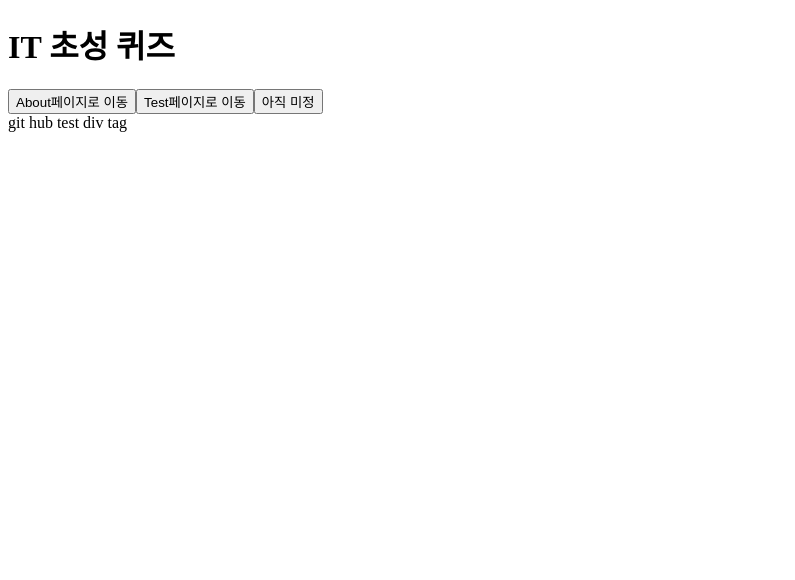
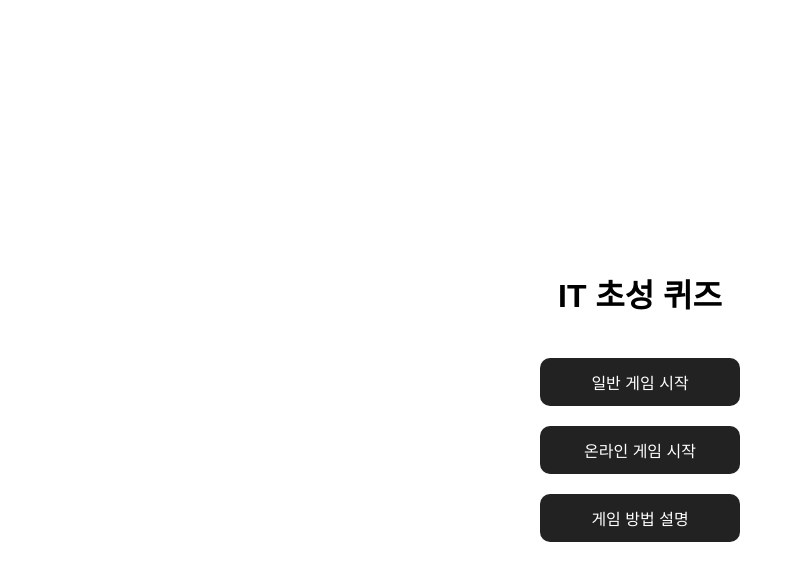
Before and after one commit to ssnwmman/my-fullstack-app, a React (Vite) app in the folder frontend/frontend/: page / in a window 1280 px wide. Shown: the top 580 px of the page, without its empty margins (0-795 px from the left). Built offline with nearby package versions, Linux system fonts and the light colour scheme.

Commit message:
css add vision

```diff
--- a/frontend/frontend/src/pages/Home.tsx
+++ b/frontend/frontend/src/pages/Home.tsx
@@ -1,5 +1,6 @@
 import React from 'react';
 import { useNavigate } from 'react-router-dom';
+import './pagecss/Home.css'
 
 const Home: React.FC = () => {
   const navigate = useNavigate();
@@ -17,10 +18,9 @@ const Home: React.FC = () => {
   return (
     <div className='container'>
       <h1>IT 초성 퀴즈</h1>
-      <button onClick={handleGoToAbout}>About페이지로 이동</button>
-      <button onClick={handleGoToTest}>Test페이지로 이동</button>
-      <button onClick={handleGoToUm}>아직 미정</button>
-      <div>git hub test div tag</div>
+      <button onClick={handleGoToAbout}>일반 게임 시작</button>
+      <button onClick={handleGoToTest}>온라인 게임 시작</button>
+      <button onClick={handleGoToUm}>게임 방법 설명</button>
     </div>
   );
 };
--- a/frontend/frontend/src/pages/Test.tsx
+++ b/frontend/frontend/src/pages/Test.tsx
@@ -13,7 +13,6 @@ const Test: React.FC = () => {
     <div>
       <h1>Test 페이지</h1>
       <button onClick={handleGoToHome}>Home 페이지로 이동</button>
-      <br />
       <button onClick={handleGoToAbout}>About 페이지로 이동</button>
     </div>
   );
--- a/frontend/frontend/src/pages/pagecss/Home.css
+++ b/frontend/frontend/src/pages/pagecss/Home.css
@@ -1,4 +1,37 @@
+body {
+  display: flex;
+  flex-direction: column;
+  align-items: center;
+  justify-content: center;
+  height: 100vh;
+  margin: 0;
+  font-family: 'Arial', sans-serif;
+  background-color: #ffffff;
+}
+
 .container{
     display: flex;
     flex-direction: column;
 }
+
+h1 {
+  font-size: 2rem;
+  margin-bottom: 2rem;
+  text-align: center;
+}
+
+button {
+  background-color: #222;
+  color: #fff;
+  border: none;
+  padding: 12px 24px;
+  margin: 10px 0;
+  border-radius: 10px;
+  font-size: 1rem;
+  cursor: pointer;
+  width: 200px;
+}
+
+button:hover {
+  background-color: #444;
+}
```
